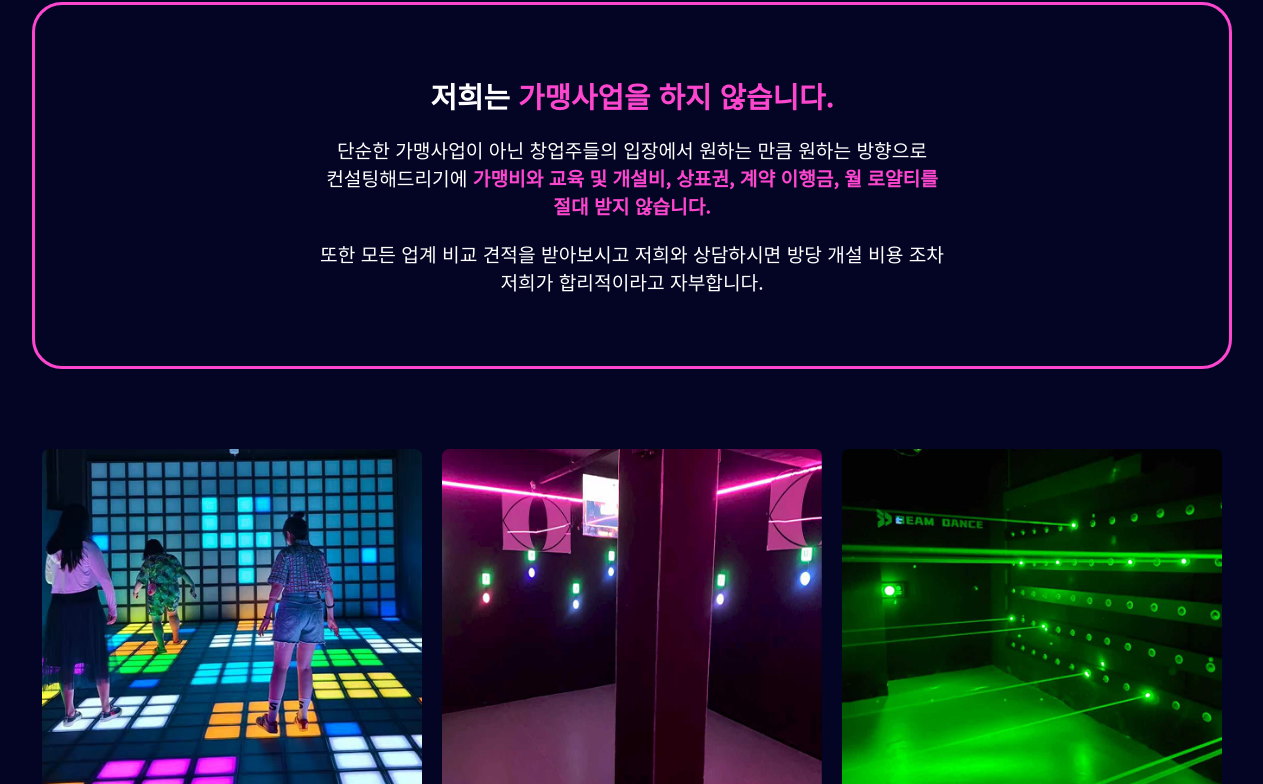
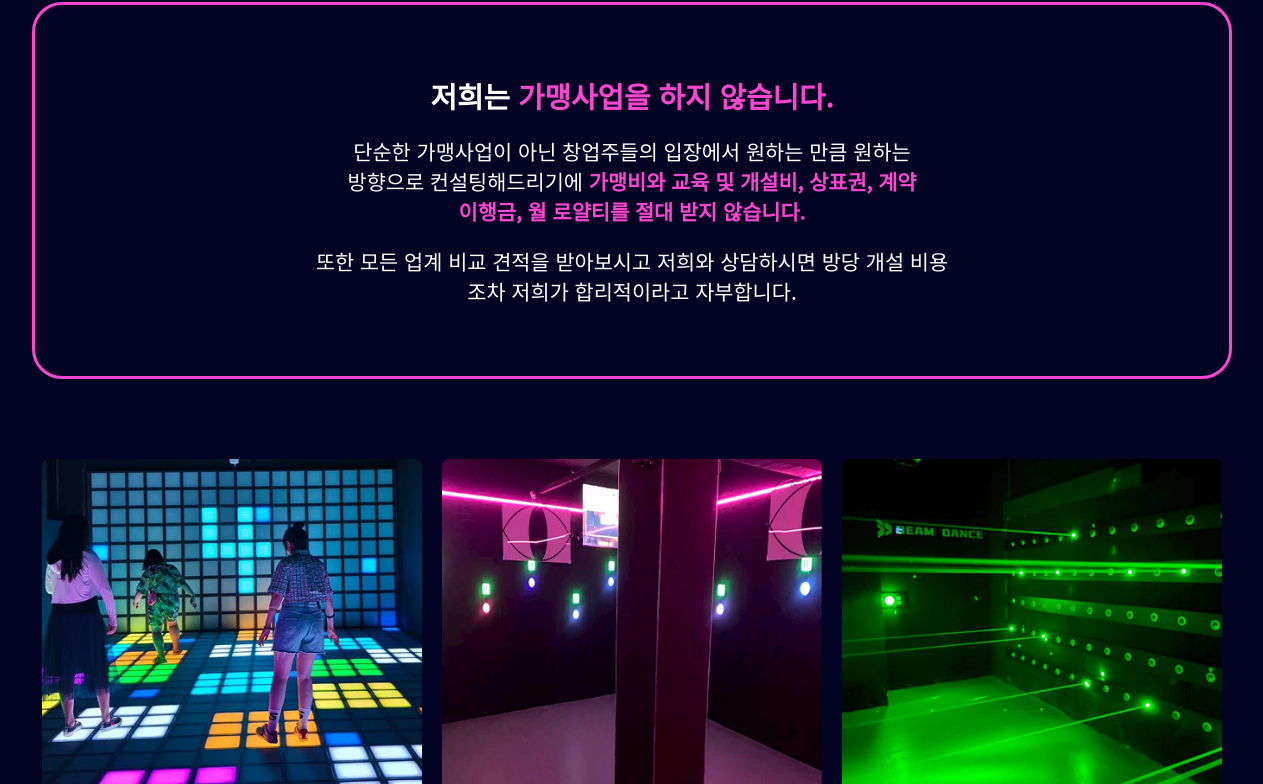
Before and after one commit to globalmig/pumprally, a Next.js app: page / in a window 1536 px wide. Shown: the part 3717-4501 px from the top of the page, without its empty margins (136-1399 px from the left). Built offline with nearby package versions, Linux system fonts and the light colour scheme.

Commit message:
design: 글자 크기 통일

```diff
--- a/app/globals.css
+++ b/app/globals.css
@@ -242,6 +242,12 @@ footer>div>:last-child img {
         font-size: 1.3rem;
     }
 
+    .pink-box p {
+        width: 52%;
+        margin: auto;
+        font-size: 1.3rem;
+    }
+
     .pink-box {
         padding: 70px;
         border-radius: 30px;
```
